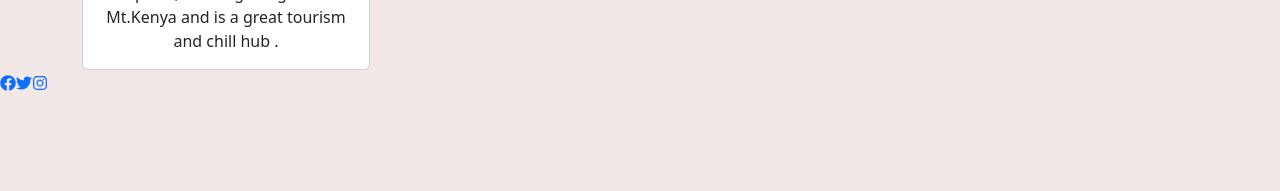
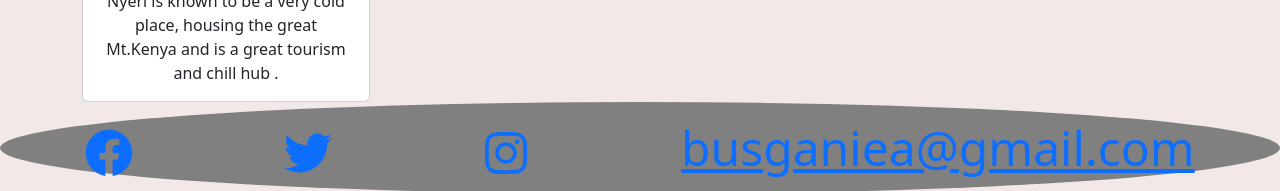
Before and after one commit to AmazyJoe/phase-2-project, a React (Create React App) app in the folder your-buses/: page / in a window 1280 px wide. Shown: the part 2057-2248 px from the top of the page. Before the commit the page ends 2151 px from the top, so only its background shows below. Built offline with nearby package versions, Linux system fonts and the light colour scheme.

Commit message:
footer implemented with working links

```diff
--- a/your-buses/src/App.js
+++ b/your-buses/src/App.js
@@ -16,6 +16,7 @@ function App() {
       <Route exact path="/" component={PopularDestinations} />
       <Route path="/buscollection" component={BusCollection} />
       <Route path="/key" component={Key} />
+      <Route exact path="/footer" component={Footer}/>
     </Switch>
 </BrowserRouter>
 
--- /dev/null
+++ b/your-buses/src/assets/css/footer.css
@@ -0,0 +1,8 @@
+
+.footer-container {
+    font-size: 2em; /*increase the font size*/
+    color: blue; /*change the color*/
+    padding: 10px; /*add padding*/
+    border-radius: 50%; /*round the corners*/
+    transition: all 0.3s; /*add transition effect*/
+}
--- a/your-buses/src/components/Footer.js
+++ b/your-buses/src/components/Footer.js
@@ -3,16 +3,35 @@ import { FaFacebook, FaTwitter, FaInstagram } from 'react-icons/fa';
 
 const Footer = () => {
     return (
-        <div className="footer-container">
-            <a href="https://www.facebook.com" className="social-link">
-                <FaFacebook />
+        <div className="footer-container" style={{
+             fontSize: "3em",
+          color: "darkblue",
+           padding: "10px",
+            borderRadius: "50%",
+            transition: "all 0.3s",
+           display: "flex",
+           justifyContent: "space-around",
+           alignItems: "center",
+           background: "gray",
+           textAlign:"center"
+        }}>
+
+
+            <a href="https://www.facebook.com/profile.php?id=100090052710427" className="footer-container">
+
+            <FaFacebook/>
+
             </a>
-            <a href="https://www.twitter.com" className="social-link">
+            <a href="https://twitter.com/BusGaniEA" className="footer-container">
+
                 <FaTwitter />
             </a>
-            <a href="https://www.instagram.com" className="social-link">
+            <a href="https://www.instagram.com/busganiea/" className="footer-container">
                 <FaInstagram />
             </a>
+            <a href="mailto:busganiea@gmail.com" className="email-link">busganiea@gmail.com</a>
+
+
         </div>
     );
 }
--- a/your-buses/src/components/NavBar.js
+++ b/your-buses/src/components/NavBar.js
@@ -30,7 +30,8 @@ function NavBar() {
 
 
 
-    <Logo />
+
+    <Logo /><h5>BusGaniEA</h5>
 
 
 
--- a/your-buses/src/components/PopularDestinations.js
+++ b/your-buses/src/components/PopularDestinations.js
@@ -62,7 +62,7 @@ function PopularDestinations(){
         </div>
         <div className="col">
            <div className="card" style={{width: '18rem'}}>
-             <img src="https://i.pinimg.com/564x/79/7e/bc/797ebc844c3ab3e6292fb103b280ff48.jpg" className="card-img-top" alt="..."/>
+             <img src="https://www.localguidesconnect.com/t5/image/serverpage/image-id/738154i485AF47505C77993/image-size/large?v=v2&px=999" className="card-img-top" alt="..."/>
             <div className="card-body">
               <h5 className="card-title" style={{color: "blue"}}>Nyahururu</h5>
               <p className="card-text">Locally durbed NYAHE and a very popular town known for THE THOMPSONS FALLS.Real beauty that one..</p>
@@ -89,7 +89,7 @@ function PopularDestinations(){
         </div>
         <div className="col">
            <div className="card" style={{width: '18rem'}}>
-             <img src="http://www.uky.edu/~cfox/Students/Savalli/kakamega.jpg" className="card-img-top" alt="..."/>
+             <img src="https://res.cloudinary.com/fleetnation/image/private/c_fit,w_1120/fl_no_overflow,g_south,l_text:style_gothic2:%C2%A9%20CHRISTOPHER%20NZUVE,o_20,y_10/fl_no_overflow,g_center,l_watermark4,o_25,y_50/v1595684946/ilgftw4nc5shw3dfhm92.jpg" className="card-img-top" alt="..."/>
             <div className="card-body">
               <h5 className="card-title" style={{color: "blue"}}>Kakamega</h5>
               <p className="card-text">Home to Kakamega forest and conservancy. A great hiking,learning and chilling area.
```
Also changed, not shown: 1 other file (tests, documents, lock files or other folders).
